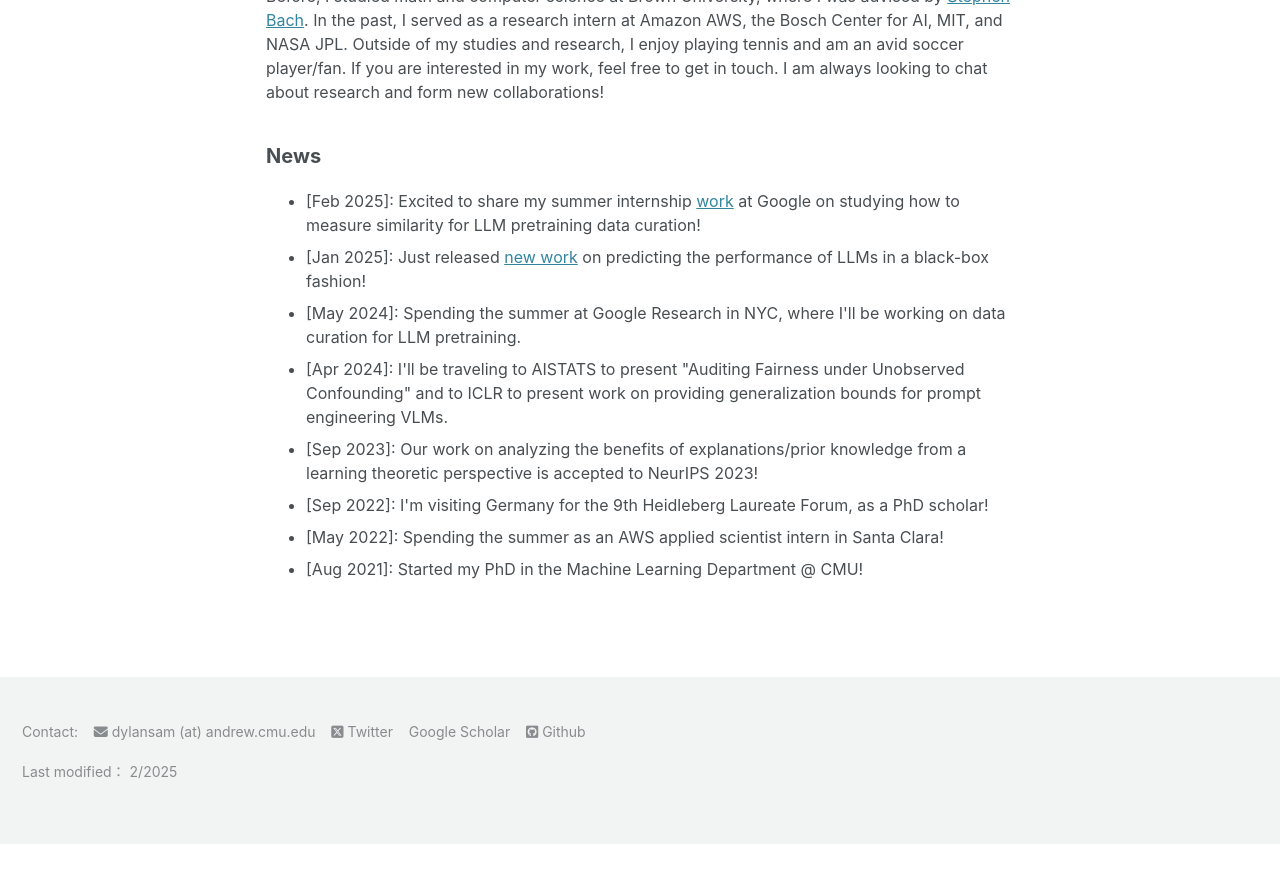
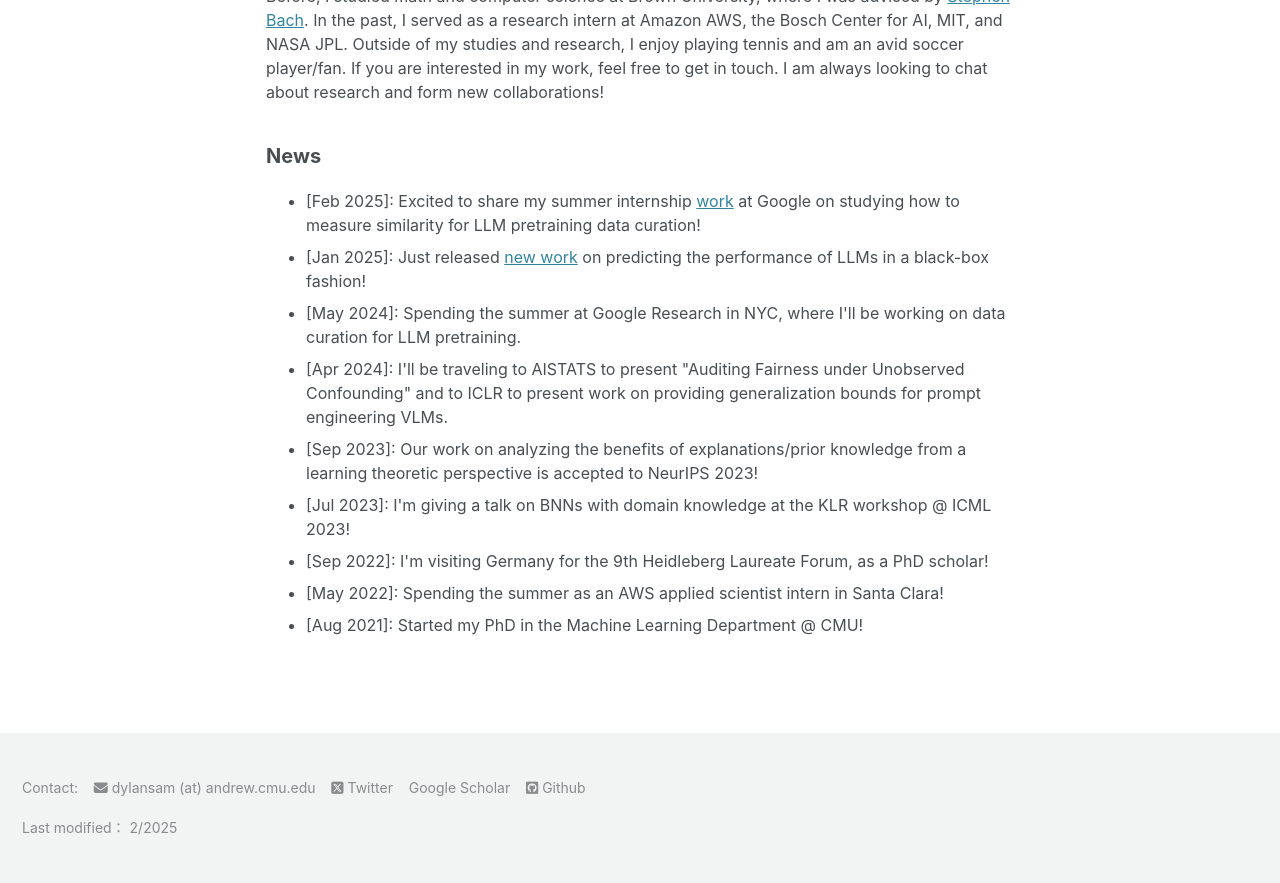
Before and after one commit to dsam99/dsam99.github.io, a Jekyll site: the page built from index.md, in a window 1280 px wide and 900 px high, scrolled down 764 px. Shown: the top 883 px of the window. Built offline with Jekyll 4.4.1, drawn with Linux system fonts in a browser that asks for light colours; cached includes are drawn as plain includes; nearby versions of some CDN libraries; a style sheet for code colours, icons or effects is not loaded; before the commit the page ends 1608 px from its top, so only the background shows below that; part of the change alters nothing that is shown.

Commit message:
update link

```diff
--- a/_layouts/home.html
+++ b/_layouts/home.html
@@ -26,21 +26,15 @@ layout: default
 	<h2>News</h2>
 	<p>
 		<ul>
-			<li> [Feb 2025]: Excited to share my summer internship <a href="https://arxiv.org/abs/2501.01558">work</a> at Google on studying how to measure similarity for LLM pretraining data curation!
+			<li> [Feb 2025]: Excited to share my summer internship <a href="http://arxiv.org/abs/2502.02494">work</a> at Google on studying how to measure similarity for LLM pretraining data curation!
 			<li> [Jan 2025]: Just released <a href="https://arxiv.org/abs/2501.01558">new work</a> on predicting the performance of LLMs in a black-box fashion!
 			<li> [May 2024]: Spending the summer at Google Research in NYC, where I'll be working on data curation for LLM pretraining.
 			<li> [Apr 2024]: I'll be traveling to AISTATS to present "Auditing Fairness under Unobserved Confounding" and to ICLR to present work on providing generalization bounds for prompt engineering VLMs.
 			<li> [Sep 2023]: Our work on analyzing the benefits of explanations/prior knowledge from a learning theoretic perspective is accepted to NeurIPS 2023!
-			<!-- <li> [Jul 2023]: I'm presenting 4 workshop papers at ICML 2023; 1 oral and 1 poster at the KLR workshop, 1 poster at the IMLH workshop, and 1 oral at the SODS workshop.</li> -->
-			<!-- <li> [Jan 2023]: Our paper on label propagation with weak supervision is accepted to ICLR 2023! </li> -->
-			<!-- <li> [Nov 2022]: Our paper "Losses over Labels: Weak Supervision via Direct Loss Construction" is accepted to AAAI 2023! </li> -->
+			<li> [Jul 2023]: I'm giving a talk on BNNs with domain knowledge at the KLR workshop @ ICML 2023!</li>
 			<li> [Sep 2022]: I'm visiting Germany for the 9th Heidleberg Laureate Forum, as a PhD scholar! </li>
 			<li> [May 2022]: Spending the summer as an AWS applied scientist intern in Santa Clara! </li>
 			<li> [Aug 2021]: Started my PhD in the Machine Learning Department @ CMU! </li>
-			<!-- <li> [May 2021]: Our work on performance-guarantees for an adversarial multi class learning with weak supervision is accepted to ICML 2021. </li> -->
-			<!-- <li> [Feb 2021]: Our paper "Semi-Supervised Aggregation of Dependent Weak Supervision Sources with Performance Guarantees" was accepted to AISTATS 2021. </li> -->
-			<!-- <li> [Dec 2020]: I was selected as an honorable mention for the 2021 CRA Outstanding Undergraduate Researcher Award!</li> -->
-<!-- 			<li> [Mar 2020]: I won the Randy F. Pausch CS Research Award to pursue research in weakly supervised machine learning over the summer at Brown. </li> -->
 		</ul>
 	</p>
 </div>
```
